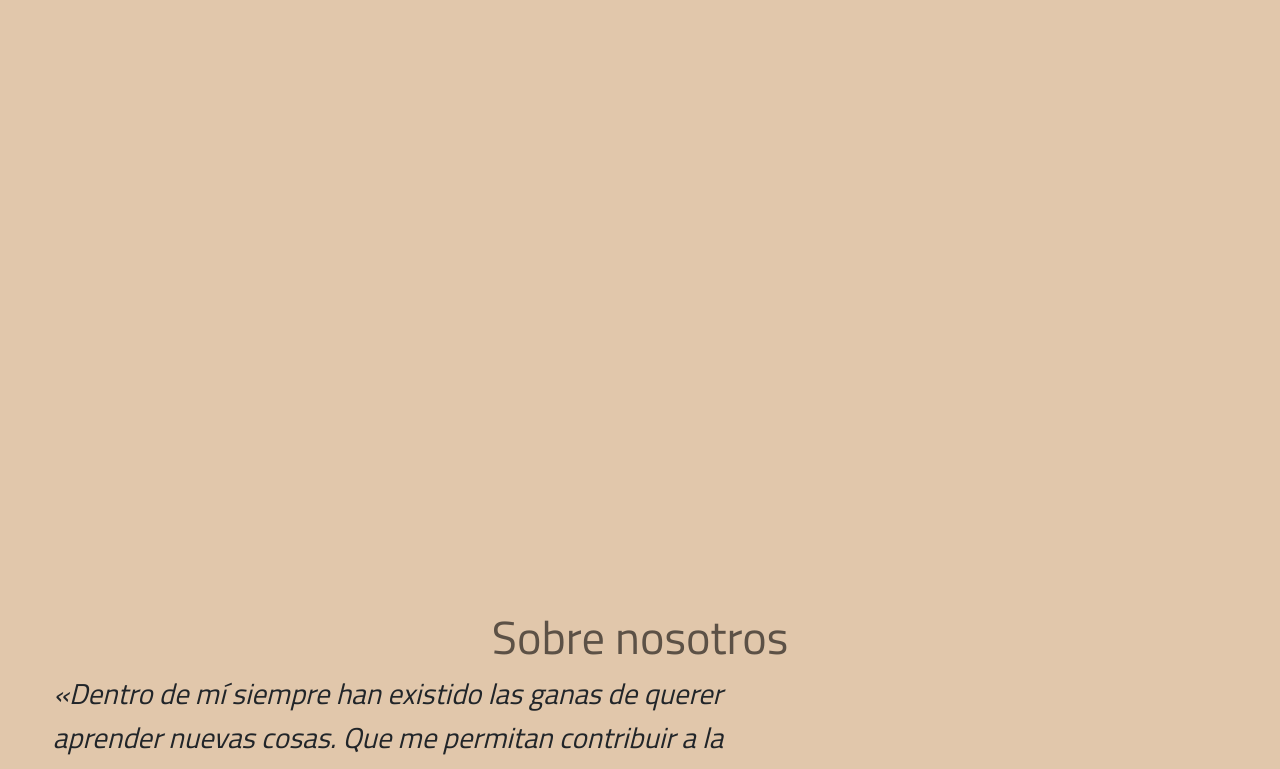
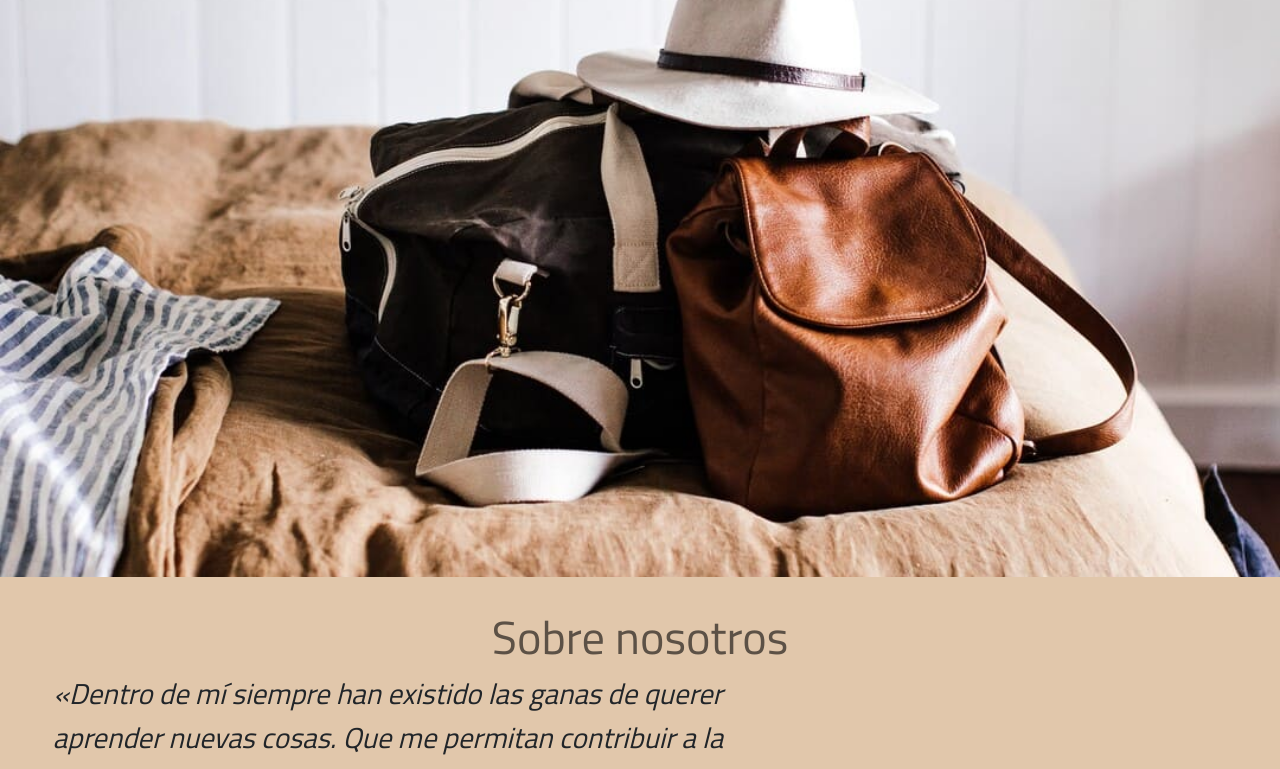
Before and after one commit to LoboAlejandro/Lunita, a website: page index.html in a window 1280 px wide. Shown: the part 184-953 px from the top of the page. Drawn offline with nearby package versions, Linux system fonts and the light colour scheme; files that its build step writes are made by us from their sources; the site is published under a folder, as on GitHub Pages, so addresses that start at the root find nothing; files whose address does not match are found by name.

Commit message:
commit ocho

```diff
--- a/sass/base/_extend.scss
+++ b/sass/base/_extend.scss
@@ -12,7 +12,7 @@
 }
 
 %presentacion{
-    background-image: url(/Image/banner.jpg);
+    background-image: url(./Image/banner.jpg);
     background-size: cover;
     background-repeat: no-repeat;
     background-attachment: fixed;
```
